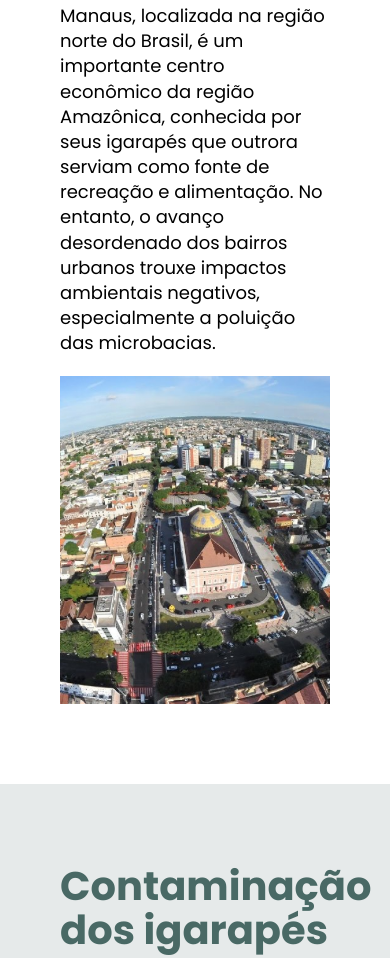
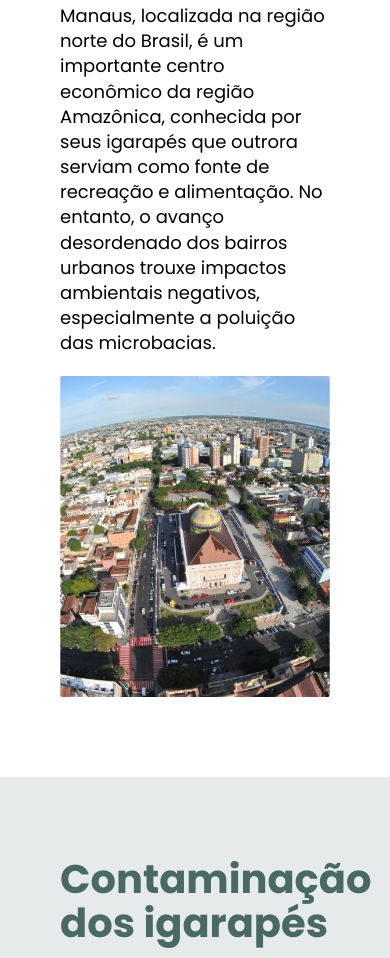
Before and after one commit to estefannyoliveira/meio-ambiente-transversal, a plain HTML site: page index.html in a window 390 px wide. Shown: the part 2101-3059 px from the top of the page. Drawn offline with Linux system fonts and the light colour scheme.

Commit message:
ajuste de imagens

```diff
--- a/css/contaminacao.css
+++ b/css/contaminacao.css
@@ -19,6 +19,5 @@
 }
 
 .contaminacao img{
-    width: 100%;
     margin-bottom: 20px;
 }
--- a/css/global.css
+++ b/css/global.css
@@ -38,7 +38,7 @@ li {
 }
 
 img {
-    height: 100%;
+    height: auto;
     max-width: 100%;
     object-fit: cover;
 }
--- a/css/urbanizacao.css
+++ b/css/urbanizacao.css
@@ -1,7 +1,8 @@
 .urbanizacao {
     display: grid;
     grid-template-columns: 1fr 1fr;
-    align-items: top;
+    align-items: START;
+    justify-items: stretch;
     gap: 20px;
     padding-top: 60px;
     padding-bottom: 120px;
@@ -16,17 +17,15 @@
     max-width: 38ch;
 }
 
-@media (max-width: 800px) {
+@media (max-width: 900px) {
     .urbanizacao h2 {
         margin-top: 0px;
     }
 }
 
-@media (max-width: 600px) {
+@media (max-width: 700px) {
     .urbanizacao {
         grid-template-columns: 1fr;
-        align-items: top;
-        gap: 20px;
         padding-top: 40px;
         padding-bottom: 80px;
     }
--- a/index.html
+++ b/index.html
@@ -54,9 +54,7 @@
                 avanço desordenado dos bairros urbanos trouxe impactos ambientais negativos, especialmente a poluição
                 das microbacias.</p>
         </div>
-        <div>
             <img src="img/urbanizacao.png" alt="" class="urbanizacao-image">
-        </div>
     </section>
 
     <section class="contaminacao-bg">
```
